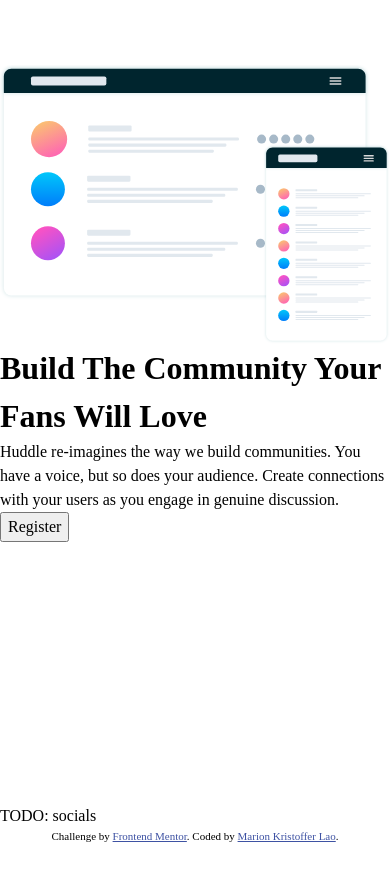
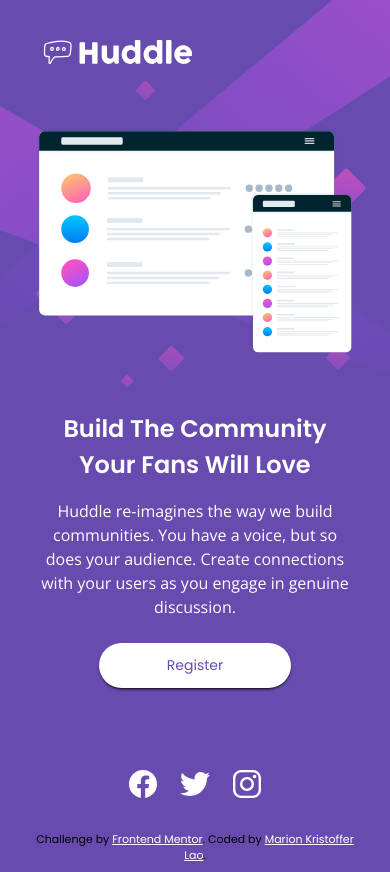
Before and after one commit to krislao/fem-huddle-landing-page, a plain HTML site: page index.html in a window 390 px wide. Before the commit the page ends 844 px from the top, so only its background shows below. Drawn offline with nearby package versions, Linux system fonts and the light colour scheme.

Commit message:
Layout site for mobile view

```diff
--- a/index.html
+++ b/index.html
@@ -21,28 +21,55 @@
     <title>Huddle landing page with single introductory section</title>
   </head>
   <body>
-    <header>
-      <img src="./images/logo.svg" alt="Brand logo" />
+    <header class="header">
+      <a href="#"
+        ><img src="./images/logo.svg" alt="Brand logo" class="header__logo"
+      /></a>
     </header>
     <main class="main">
-      <div>
+      <section class="hero-banner">
         <img
           src="./images/illustration-mockups.svg"
           alt="Mockups of Huddle application"
+          class="hero-banner__image"
         />
+        <div class="hero-banner__content">
+          <h1 class="hero-banner__header">
+            Build The Community Your Fans Will Love
+          </h1>
+          <p class="hero-banner__description">
+            Huddle re-imagines the way we build communities. You have a voice,
+            but so does your audience. Create connections with your users as you
+            engage in genuine discussion.
+          </p>
+          <button type="button" class="hero-banner__button">Register</button>
+        </div>
+      </section>
+    </main>
+    <footer class="footer">
+      <div class="footer__socials">
+        <a href="#" class="footer__socials-link"
+          ><ion-icon
+            class="footer__socials-icon"
+            name="logo-facebook"
+            aria-label="Facebook account link"
+          ></ion-icon
+        ></a>
+        <a href="#" class="footer__socials-link"
+          ><ion-icon
+            class="footer__socials-icon"
+            name="logo-twitter"
+            aria-label="Twitter account link"
+          ></ion-icon
+        ></a>
+        <a href="#" class="footer__socials-link"
+          ><ion-icon
+            class="footer__socials-icon"
+            name="logo-instagram"
+            aria-label="Instagram account link"
+          ></ion-icon
+        ></a>
       </div>
-      <div>
-        <h1>Build The Community Your Fans Will Love</h1>
-        <p>
-          Huddle re-imagines the way we build communities. You have a voice, but
-          so does your audience. Create connections with your users as you
-          engage in genuine discussion.
-        </p>
-        <button type="button">Register</button>
-      </div>
-    </main>
-    <footer>
-      <div>TODO: socials</div>
       <p class="footer__attribution">
         Challenge by
         <a
@@ -58,5 +85,14 @@
         >.
       </p>
     </footer>
+
+    <script
+      type="module"
+      src="https://unpkg.com/ionicons@7.1.0/dist/ionicons/ionicons.esm.js"
+    ></script>
+    <script
+      nomodule
+      src="https://unpkg.com/ionicons@7.1.0/dist/ionicons/ionicons.js"
+    ></script>
   </body>
 </html>
--- a/style.css
+++ b/style.css
@@ -5,21 +5,91 @@
   --fw-semibold: 600;
   --ff-headings: "Poppins", sans-serif;
   --ff-body: "Open Sans", sans-serif;
+  --fs-headings: 1.5rem;
+  --fs-body: 1rem;
+  --fs-button: 0.875rem;
 }
 body {
   display: flex;
   flex-direction: column;
+  background: var(--primary) url("./images/bg-mobile.svg") top/contain no-repeat;
+}
+.header,
+.main,
+.footer {
+  width: calc(100% - 4.5rem);
+}
+.header {
+  margin: 2rem auto 0;
+}
+.header__logo {
+  width: 10rem;
 }
 .main {
   flex-grow: 1;
+  margin: 3.5rem auto 0;
+}
+.hero-banner__content {
+  color: white;
+  padding: 3.5rem 0;
+  text-align: center;
+}
+.hero-banner__image {
+  margin: 0 auto;
+}
+.hero-banner__header {
+  font-family: var(--ff-headings);
+  font-size: var(--fs-headings);
+  margin-bottom: 1rem;
+}
+.hero-banner__description {
+  font-family: var(--ff-body);
+  font-size: var(--fs-body);
+  font-weight: var(--fw-regular);
+  margin-bottom: 1.5rem;
+}
+.hero-banner__button {
+  color: var(--primary);
+  background-color: white;
+  border: 0;
+  border-radius: 1.5rem;
+  box-shadow: 0 2px 3px -1px black;
+  font-family: var(--ff-headings);
+  font-size: var(--fs-button);
+  font-weight: var(--fw-regular);
+  width: 100%;
+  max-width: 12rem;
+  padding: 0.75rem;
 }
 .footer {
-  padding: 0.5rem;
+  margin: 1.5rem auto 0;
+}
+.footer__socials {
+  text-align: center;
+  margin-bottom: 1rem;
+}
+.footer__socials-link {
+  display: inline-block;
+  margin: 0 0.5rem;
+}
+.footer__socials-icon {
+  color: white;
+  font-size: 2rem;
 }
 .footer__attribution {
   font-size: 11px;
+  font-family: var(--ff-headings);
   text-align: center;
+  padding: 0.5rem 0;
 }
 .footer__attribution-link {
-  color: hsl(228, 45%, 44%);
+  color: white;
 }
+
+@media screen and (min-width: 48em) {
+  .header,
+  .main,
+  .footer {
+    width: calc(100% - 12rem);
+  }
+}
```
